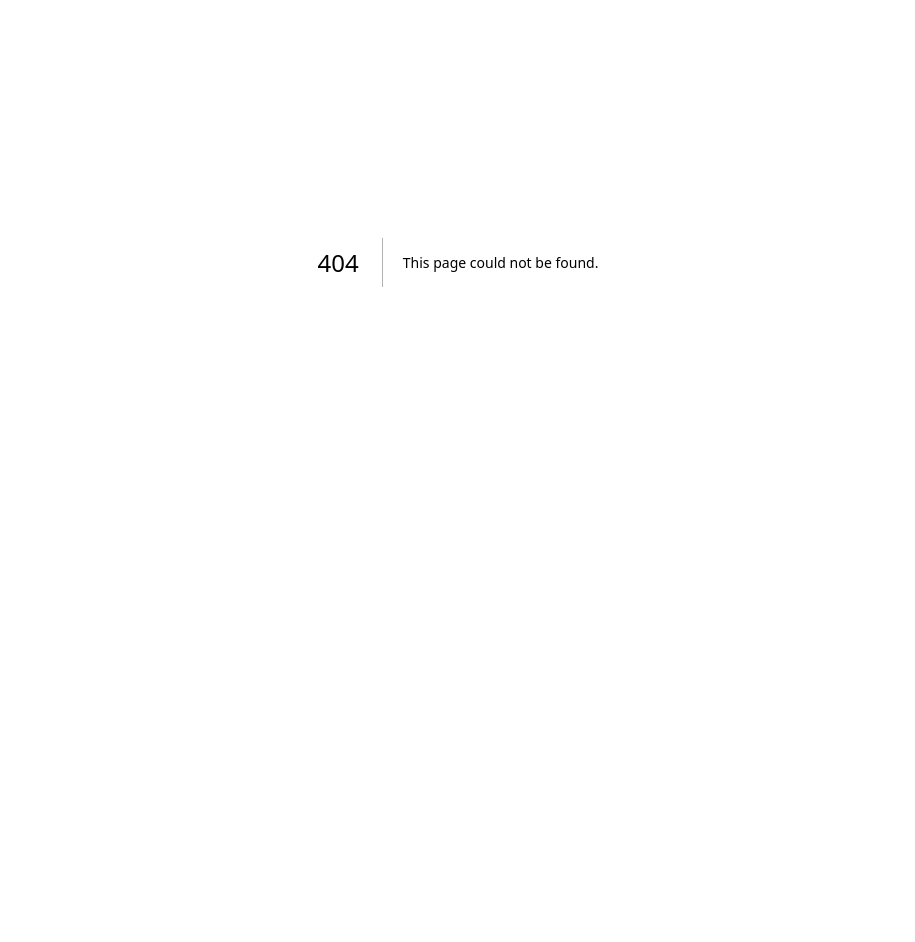
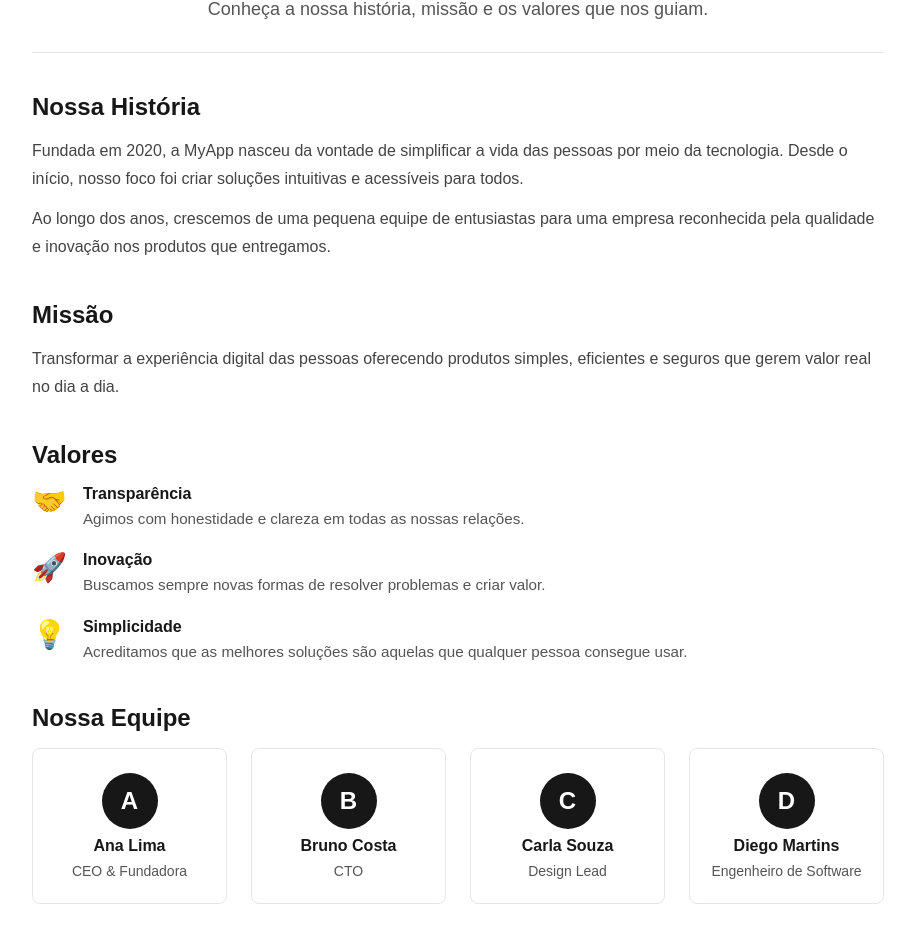
Before and after one commit to GuiFaccioli/workflow-teste, a Next.js app: page /sobre in a window 1280 px wide. Before the commit this address had no page. Shown: the part 198-1140 px from the top of the page, without its empty margins (182-1097 px from the left). Before the commit the page ends 860 px from the top, so only its background shows below. Built offline with nearby package versions, Linux system fonts and the light colour scheme.

Commit message:
feat: adicionar menu Sobre nós e página mockada
Co-authored-by: caiofsouza <8903926+caiofsouza@users.noreply.github.com>

```diff
--- a/components/Navbar.tsx
+++ b/components/Navbar.tsx
@@ -50,6 +50,11 @@ export default function Navbar() {
         </button>
         <ul className={`${styles.navLinks} ${menuOpen ? styles.open : ""}`}>
           <li>
+            <Link href="/sobre" className={styles.navLink}>
+              Sobre nós
+            </Link>
+          </li>
+          <li>
             <Link href="/login" className={styles.navLink}>
               Login
             </Link>
--- /dev/null
+++ b/pages/sobre.tsx
@@ -0,0 +1,98 @@
+import Head from "next/head";
+import styles from "@/styles/Sobre.module.css";
+
+export default function Sobre() {
+  return (
+    <>
+      <Head>
+        <title>Sobre nós</title>
+        <meta name="description" content="Conheça a nossa empresa" />
+      </Head>
+      <main className={styles.main}>
+        <section className={styles.hero}>
+          <h1 className={styles.title}>Sobre nós</h1>
+          <p className={styles.subtitle}>
+            Conheça a nossa história, missão e os valores que nos guiam.
+          </p>
+        </section>
+
+        <section className={styles.section}>
+          <h2 className={styles.sectionTitle}>Nossa História</h2>
+          <p className={styles.text}>
+            Fundada em 2020, a MyApp nasceu da vontade de simplificar a vida das
+            pessoas por meio da tecnologia. Desde o início, nosso foco foi criar
+            soluções intuitivas e acessíveis para todos.
+          </p>
+          <p className={styles.text}>
+            Ao longo dos anos, crescemos de uma pequena equipe de
+            entusiastas para uma empresa reconhecida pela qualidade e inovação
+            nos produtos que entregamos.
+          </p>
+        </section>
+
+        <section className={styles.section}>
+          <h2 className={styles.sectionTitle}>Missão</h2>
+          <p className={styles.text}>
+            Transformar a experiência digital das pessoas oferecendo produtos
+            simples, eficientes e seguros que gerem valor real no dia a dia.
+          </p>
+        </section>
+
+        <section className={styles.section}>
+          <h2 className={styles.sectionTitle}>Valores</h2>
+          <ul className={styles.valuesList}>
+            <li className={styles.valueItem}>
+              <span className={styles.valueIcon}>🤝</span>
+              <div>
+                <strong>Transparência</strong>
+                <p className={styles.valueText}>
+                  Agimos com honestidade e clareza em todas as nossas relações.
+                </p>
+              </div>
+            </li>
+            <li className={styles.valueItem}>
+              <span className={styles.valueIcon}>🚀</span>
+              <div>
+                <strong>Inovação</strong>
+                <p className={styles.valueText}>
+                  Buscamos sempre novas formas de resolver problemas e criar
+                  valor.
+                </p>
+              </div>
+            </li>
+            <li className={styles.valueItem}>
+              <span className={styles.valueIcon}>💡</span>
+              <div>
+                <strong>Simplicidade</strong>
+                <p className={styles.valueText}>
+                  Acreditamos que as melhores soluções são aquelas que qualquer
+                  pessoa consegue usar.
+                </p>
+              </div>
+            </li>
+          </ul>
+        </section>
+
+        <section className={styles.section}>
+          <h2 className={styles.sectionTitle}>Nossa Equipe</h2>
+          <div className={styles.teamGrid}>
+            {[
+              { name: "Ana Lima", role: "CEO & Fundadora" },
+              { name: "Bruno Costa", role: "CTO" },
+              { name: "Carla Souza", role: "Design Lead" },
+              { name: "Diego Martins", role: "Engenheiro de Software" },
+            ].map((member) => (
+              <div key={member.name} className={styles.teamCard}>
+                <div className={styles.avatar} aria-hidden="true">
+                  {member.name.charAt(0)}
+                </div>
+                <strong className={styles.memberName}>{member.name}</strong>
+                <span className={styles.memberRole}>{member.role}</span>
+              </div>
+            ))}
+          </div>
+        </section>
+      </main>
+    </>
+  );
+}
--- /dev/null
+++ b/styles/Sobre.module.css
@@ -0,0 +1,118 @@
+.main {
+  max-width: 900px;
+  margin: 0 auto;
+  padding: 2rem 1.5rem 4rem;
+}
+
+.hero {
+  text-align: center;
+  padding: 3rem 0 2rem;
+  border-bottom: 1px solid #e5e5e5;
+  margin-bottom: 2.5rem;
+}
+
+.title {
+  font-size: 2.5rem;
+  font-weight: 700;
+  color: #171717;
+  margin-bottom: 0.75rem;
+}
+
+.subtitle {
+  font-size: 1.125rem;
+  color: #555555;
+}
+
+.section {
+  margin-bottom: 2.5rem;
+}
+
+.sectionTitle {
+  font-size: 1.5rem;
+  font-weight: 700;
+  color: #171717;
+  margin-bottom: 1rem;
+}
+
+.text {
+  font-size: 1rem;
+  color: #444444;
+  line-height: 1.75;
+  margin-bottom: 0.75rem;
+}
+
+.valuesList {
+  list-style: none;
+  padding: 0;
+  display: flex;
+  flex-direction: column;
+  gap: 1.25rem;
+}
+
+.valueItem {
+  display: flex;
+  align-items: flex-start;
+  gap: 1rem;
+}
+
+.valueIcon {
+  font-size: 1.75rem;
+  flex-shrink: 0;
+}
+
+.valueText {
+  font-size: 0.95rem;
+  color: #555555;
+  margin-top: 0.25rem;
+  line-height: 1.6;
+}
+
+.teamGrid {
+  display: grid;
+  grid-template-columns: repeat(auto-fill, minmax(180px, 1fr));
+  gap: 1.5rem;
+}
+
+.teamCard {
+  display: flex;
+  flex-direction: column;
+  align-items: center;
+  gap: 0.5rem;
+  padding: 1.5rem 1rem;
+  border: 1px solid #e5e5e5;
+  border-radius: 8px;
+  text-align: center;
+}
+
+.avatar {
+  width: 56px;
+  height: 56px;
+  border-radius: 50%;
+  background-color: #171717;
+  color: #ffffff;
+  display: flex;
+  align-items: center;
+  justify-content: center;
+  font-size: 1.5rem;
+  font-weight: 700;
+}
+
+.memberName {
+  font-size: 1rem;
+  color: #171717;
+}
+
+.memberRole {
+  font-size: 0.875rem;
+  color: #555555;
+}
+
+@media (max-width: 600px) {
+  .title {
+    font-size: 1.875rem;
+  }
+
+  .teamGrid {
+    grid-template-columns: repeat(2, 1fr);
+  }
+}
```
